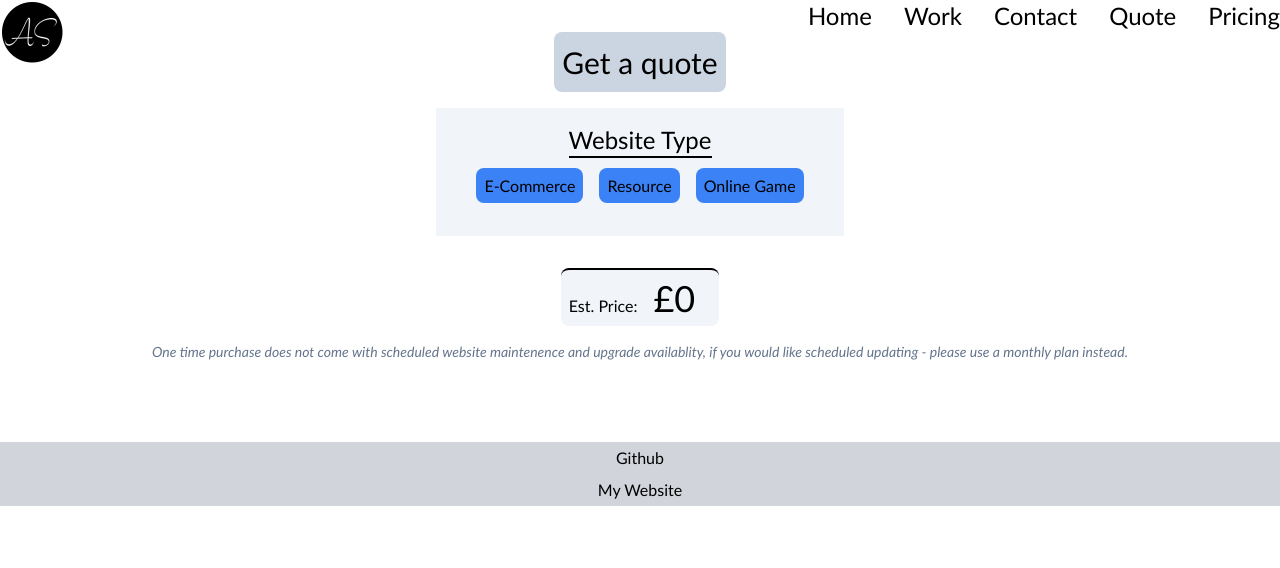
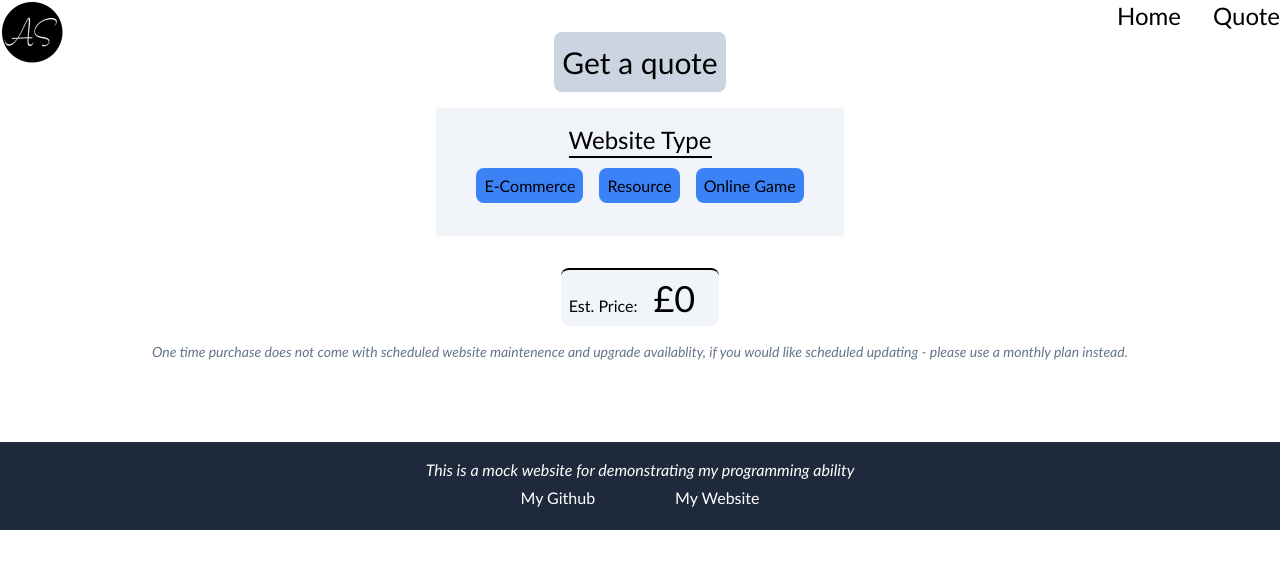
Before and after one commit to AroonSalotra/freelance-website, a Next.js app: page /quote in a window 1280 px wide. Shown: the top 568 px of the page. Built offline with nearby package versions, Linux system fonts and the light colour scheme.

Commit message:
add footer with links

```diff
--- a/components/Footer.tsx
+++ b/components/Footer.tsx
@@ -1,16 +1,26 @@
 const Footer = () => {
 
     const footerList: { body: string, redirect: string }[] = [
-        { body: "Github", redirect: "" },
-        { body: "My Website", redirect: "" }
+        {
+            body: "My Github",
+            redirect: "https://github.com/AroonSalotra"
+        },
+        {
+            body: "My Website",
+            redirect: "https://www.aroonsalotra.com/"
+        }
     ]
 
     return (
-        <footer className="bg-gray-300 mt-20">
-            <ul className="flex flex-col">
+        <footer className="bg-slate-800 text-white mt-20 py-4">
+            <i>This is a mock website for demonstrating my programming ability</i>
+            <ul className="flex justify-center gap-20">
                 {footerList.map(({ body, redirect }) => {
-                    return <li key={body} className="py-1">
-                        <a href={redirect}>{body}</a>
+                    return <li key={body}
+                        className="py-1 hover:underline">
+                        <a href={redirect}
+                            target="_blank"
+                            rel="noreferrer" >{body}</a>
                     </li>
                 })}
             </ul>
--- a/components/Navbar.tsx
+++ b/components/Navbar.tsx
@@ -12,10 +12,10 @@ const Navbar = () => {
 
     const navList: { body: string, redirect: string }[] = [
         { body: "Home", redirect: "/" },
-        { body: "Work", redirect: "" },
-        { body: "Contact", redirect: "" },
+        // { body: "Work", redirect: "" },
+        // { body: "Contact", redirect: "" },
         { body: "Quote", redirect: "/quote" },
-        { body: "Pricing", redirect: "/pricing" },
+        // { body: "Pricing", redirect: "/pricing" },
     ]
 
     return (
--- a/pages/index.tsx
+++ b/pages/index.tsx
@@ -227,7 +227,7 @@ export default function Home() {
 
         <div className="flex flex-col gap-4 items-center">
 
-          <button className="bg-blue-500 p-2 rounded-lg w-fit text-2xl">
+          <button className="bg-slate-200 p-2 rounded-lg w-fit text-2xl hover:bg-slate-300">
             <Link href={"/quote"}>
               One time purchase
             </Link>
```
